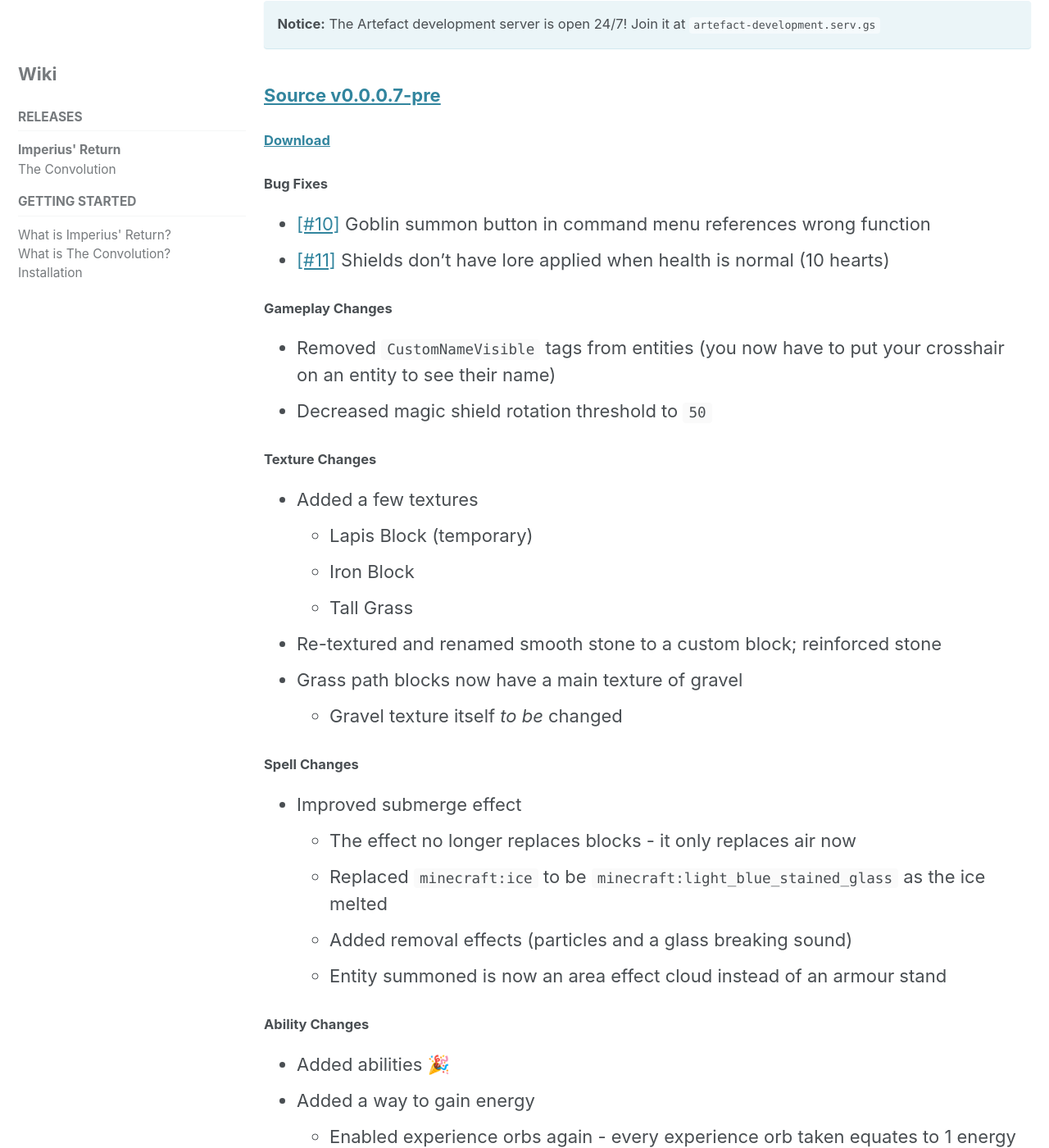
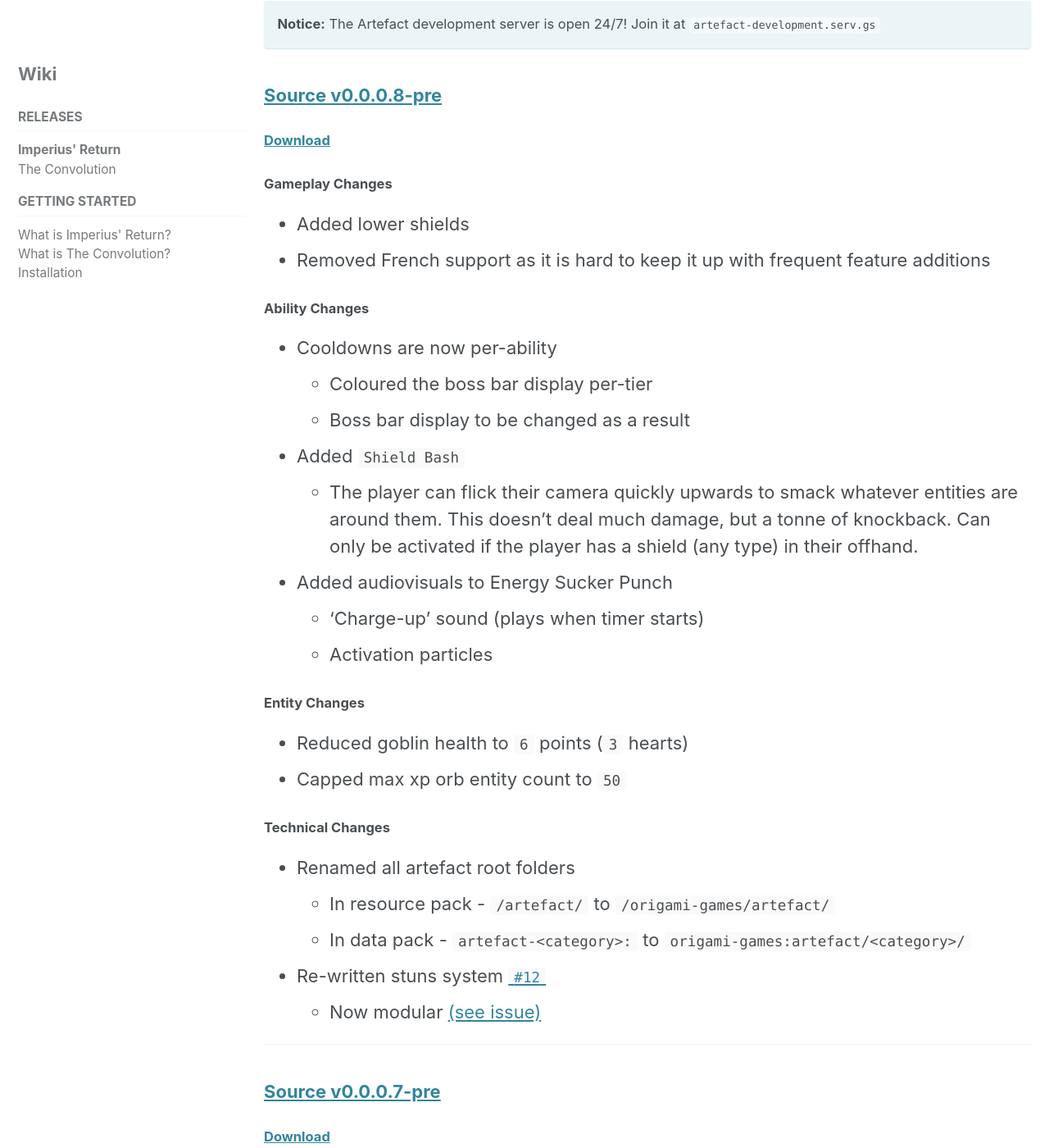
Before and after one commit to origami-games/origami-games.github.io, a Jekyll site: the page built from _posts/releases/2019-03-21-releases-imperius-return.md, in a window 1280 px wide and 1400 px high, scrolled down 442 px. Shown: the whole window at 82% size. Built offline with Jekyll 4.4.1, drawn with Linux system fonts in a browser that asks for light colours; cached includes are drawn as plain includes; nearby versions of some CDN libraries; our own code applies the rules of GitHub Pages for plain Markdown files.

Commit message:
Updated releases page (b8)

```diff
--- a/_posts/releases/2019-03-21-releases-imperius-return.md
+++ b/_posts/releases/2019-03-21-releases-imperius-return.md
@@ -25,6 +25,36 @@ sidebar:
 
 **Notice:** The Artefact development server is open 24/7! Join it at `artefact-development.serv.gs`
 {: .notice--info}
+
+
+### [Source v0.0.0.8-pre](https://github.com/origami-games/imperius-return/tree/src-v0.0.0.8-pre)
+##### [Download](https://github.com/origami-games/imperius-return/archive/src-v0.0.0.8-pre.zip)
+#### Gameplay Changes
+- Added lower shields
+- Removed French support as it is hard to keep it up with frequent feature additions
+
+#### Ability Changes
+- Cooldowns are now per-ability
+  - Coloured the boss bar display per-tier
+  - Boss bar display to be changed as a result
+- Added `Shield Bash`
+  - The player can flick their camera quickly upwards to smack whatever entities are around them. This doesn’t deal much damage, but a tonne of knockback. Can only be activated if the player has a shield (any type) in their offhand.
+- Added audiovisuals to Energy Sucker Punch
+  - 'Charge-up' sound (plays when timer starts)
+  - Activation particles
+
+#### Entity Changes
+- Reduced goblin health to `6` points (`3` hearts)
+- Capped max xp orb entity count to `50`
+
+#### Technical Changes
+- Renamed all artefact root folders
+  - In resource pack - `/artefact/` to `/origami-games/artefact/`
+  - In data pack - `artefact-<category>:` to `origami-games:artefact/<category>/`
+- Re-written stuns system [`#12`](https://github.com/origami-games/imperius-return/issues/12)
+  - Now modular [(see issue)](https://github.com/origami-games/imperius-return/issues/12)
+
+-----
 
 ### [Source v0.0.0.7-pre](https://github.com/origami-games/imperius-return/tree/src-v0.0.0.7-pre)
 ##### [Download](https://github.com/origami-games/imperius-return/archive/src-v0.0.0.7-pre.zip)
```
